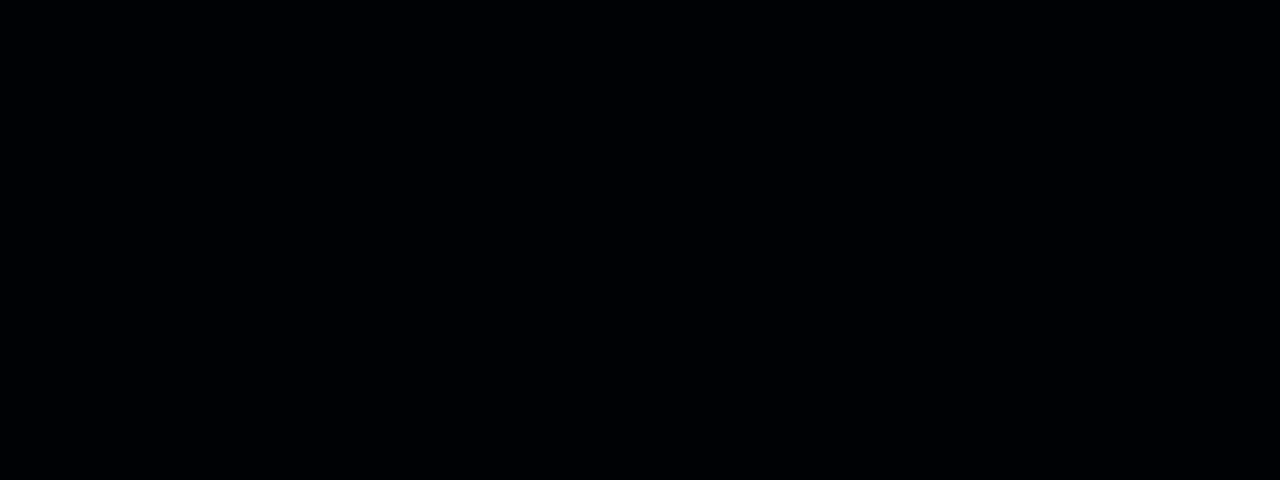
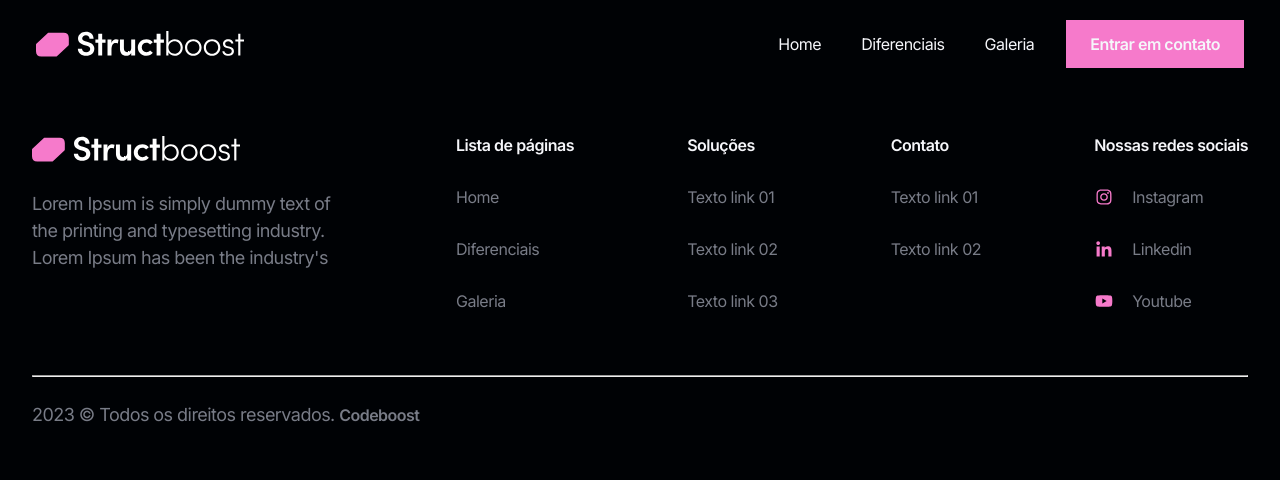
Before and after one commit to davihonorato/structboost, a plain HTML site: page index.html in a window 1280 px wide. Drawn offline with Linux system fonts and the light colour scheme.

Commit message:
Feat: header and footer (only desktop)

```diff
--- a/assets/css/components.css
+++ b/assets/css/components.css
@@ -4,6 +4,7 @@
     font-weight: 600;
     line-height: 100%;
     letter-spacing: -0.048rem;
+    text-align: center;
 
     padding: 1.6rem 2.4rem;
     background-color: var(--pink-10);
@@ -69,7 +70,6 @@
 
 /* Card */
 .card {
-    width: 100%;
     max-width: 80rem;
 
     border: 2px solid rgba(255, 255, 255, 0.08);
--- a/assets/css/main.css
+++ b/assets/css/main.css
@@ -0,0 +1,115 @@
+/* Header */
+header {
+    padding: 2rem;
+}
+
+header .container {
+    display: flex;
+    align-items: center;
+    justify-content: space-between;
+}
+
+header .container .logo-box img {
+    max-width: 20.8rem;
+}
+
+header .container .menu {
+    display: flex;
+    align-items: center;
+    justify-content: space-between;
+    gap: 3.2rem;
+}
+
+header .container .menu .navigation ul {
+    display: flex;
+    align-items: center;
+    justify-content: space-between;
+    gap: 4rem;
+
+    list-style: none;
+}
+
+header .container .menu .navigation ul li a {
+    color: var(--gray-100);
+    letter-spacing: -0.048rem;
+    text-align: center;
+}
+
+header .container .menu .navigation ul li a:hover {
+    cursor: pointer;
+    opacity: .7;
+}
+
+
+/* Footer */
+footer {
+    padding: 4.8rem 0;
+}
+
+footer .container .main-area {
+    display: flex;
+    justify-content: space-between;
+    gap: 1.6rem;
+}
+
+footer .container .main-area {
+    padding-bottom: 6.4rem;
+}
+
+footer .container .main-area .about-side {
+    max-width: 30rem;
+}
+
+footer .container .main-area .about-side .logo-box img {
+    max-width: 20.8rem;
+}
+
+footer .container .main-area .about-side p {
+    margin-top: 2.4rem;
+}
+
+footer .container .main-area .link-wrapper {
+    flex-grow: 1;
+    max-width: 79.2rem;
+
+    display: flex;
+    justify-content: space-between;
+    gap: 1.6rem;
+}
+
+footer .container .main-area .link-wrapper .links .title {
+    color: var(--color-gray-100, #F5F6FA);
+    font-family: 'Inter', sans-serif;
+    font-size: 1.6rem;
+    line-height: 120%;
+    letter-spacing: -0.048rem;
+}
+
+footer .container .main-area .link-wrapper .links ul {
+    margin-top: 3.2rem;
+    list-style: none;
+}
+
+footer .container .main-area .link-wrapper .links ul li:not(:last-child) {
+    margin-bottom: 3.2rem;
+}
+
+footer .container .main-area .link-wrapper .links ul li a {
+    color: var(--gray-600);
+    letter-spacing: -0.048rem;
+
+    display: flex;
+    gap: 1.8rem;
+}
+
+footer .container .main-area .link-wrapper .links ul li a:hover {
+    color: var(--gray-100);
+}
+
+footer .container .copyright {
+    padding-top: 2.4rem;
+}
+
+footer .container .copyright p strong {
+    font-weight: 600;
+}
--- a/assets/css/typography.css
+++ b/assets/css/typography.css
@@ -52,3 +52,7 @@ p {
     line-height: 150%;
     letter-spacing: -0.054rem;
 }
+
+a {
+    transition: all .3s ease;
+}
--- a/index.html
+++ b/index.html
@@ -12,15 +12,92 @@
     <!-- End Fonts -->
 
     <!-- Styles -->
+    <link rel="stylesheet" href="./assets/css/reset.css">
+    <link rel="stylesheet" href="./assets/css/variables.css">
+    <link rel="stylesheet" href="./assets/css/typography.css">
+    <link rel="stylesheet" href="./assets/css/container.css">
+    <link rel="stylesheet" href="./assets/css/components.css">
     <link rel="stylesheet" href="./assets/css/main.css">
-    <link rel="stylesheet" href="./assets/css/components.css">
-    <link rel="stylesheet" href="./assets/css/container.css">
-    <link rel="stylesheet" href="./assets/css/typography.css">
-    <link rel="stylesheet" href="./assets/css/variables.css">
-    <link rel="stylesheet" href="./assets/css/reset.css">
     <!-- End Styles -->
 </head>
 <body>
+    <header>
+        <div class="container">
+            <a href="#" class="logo-box">
+                <img src="./assets/images/logo-white.svg" alt="Logo StructBoost">
+            </a>
+            <div class="menu">
+                <nav class="navigation">
+                    <ul>
+                        <li><a>Home</a></li>
+                        <li><a>Diferenciais</a></li>
+                        <li><a>Galeria</a></li>
+                    </ul>
+                </nav>
+                <div class="button">
+                    <a href="#" class="btn">Entrar em contato</a>
+                </div>
+            </div>
+        </div>
+    </header>
 
+    <footer>
+        <div class="container">
+            <div class="main-area">
+                <div class="about-side">
+                    <a href="#" class="logo-box">
+                        <img src="./assets/images/logo.svg" alt="Logo StructBoost">
+                    </a>
+                    <p>Lorem Ipsum is simply dummy text of the printing and typesetting industry. Lorem Ipsum has been the industry's </p>
+                </div>
+                <div class="link-wrapper">
+                    <div class="links">
+                        <h6 class="title">Lista de páginas</h6>
+                        <ul>
+                            <li><a href="#">Home</a></li>
+                            <li><a href="#">Diferenciais</a></li>
+                            <li><a href="#">Galeria</a></li>
+                        </ul>
+                    </div>
+                    <div class="links">
+                        <h6 class="title">Soluções</h6>
+                        <ul>
+                            <li><a href="#">Texto link 01</a></li>
+                            <li><a href="#">Texto link 02</a></li>
+                            <li><a href="#">Texto link 03</a></li>
+                        </ul>
+                    </div>
+                    <div class="links">
+                        <h6 class="title">Contato</h6>
+                        <ul>
+                            <li><a href="#">Texto link 01</a></li>
+                            <li><a href="#">Texto link 02</a></li>
+                        </ul>
+                    </div>
+                    <div class="links">
+                        <h6 class="title">Nossas redes sociais</h6>
+                        <ul>
+                            <li><a href="#">
+                                <img src="./assets/images/ic_instagram.svg" alt="Instagram">
+                                Instagram
+                            </a></li>
+                            <li><a href="#">
+                                <img src="./assets/images/ic_linkedin.svg" alt="Linkedin">
+                                Linkedin
+                            </a></li>
+                            <li><a href="#">
+                                <img src="./assets/images/ic_youtube.svg" alt="Youtube">
+                                Youtube
+                            </a></li>
+                        </ul>
+                    </div>
+                </div>
+            </div>
+            <hr>
+            <div class="copyright">
+                <p>2023 © Todos os direitos reservados. <strong>Codeboost</strong></p>
+            </div>
+        </div>
+    </footer>
 </body>
 </html>
```
